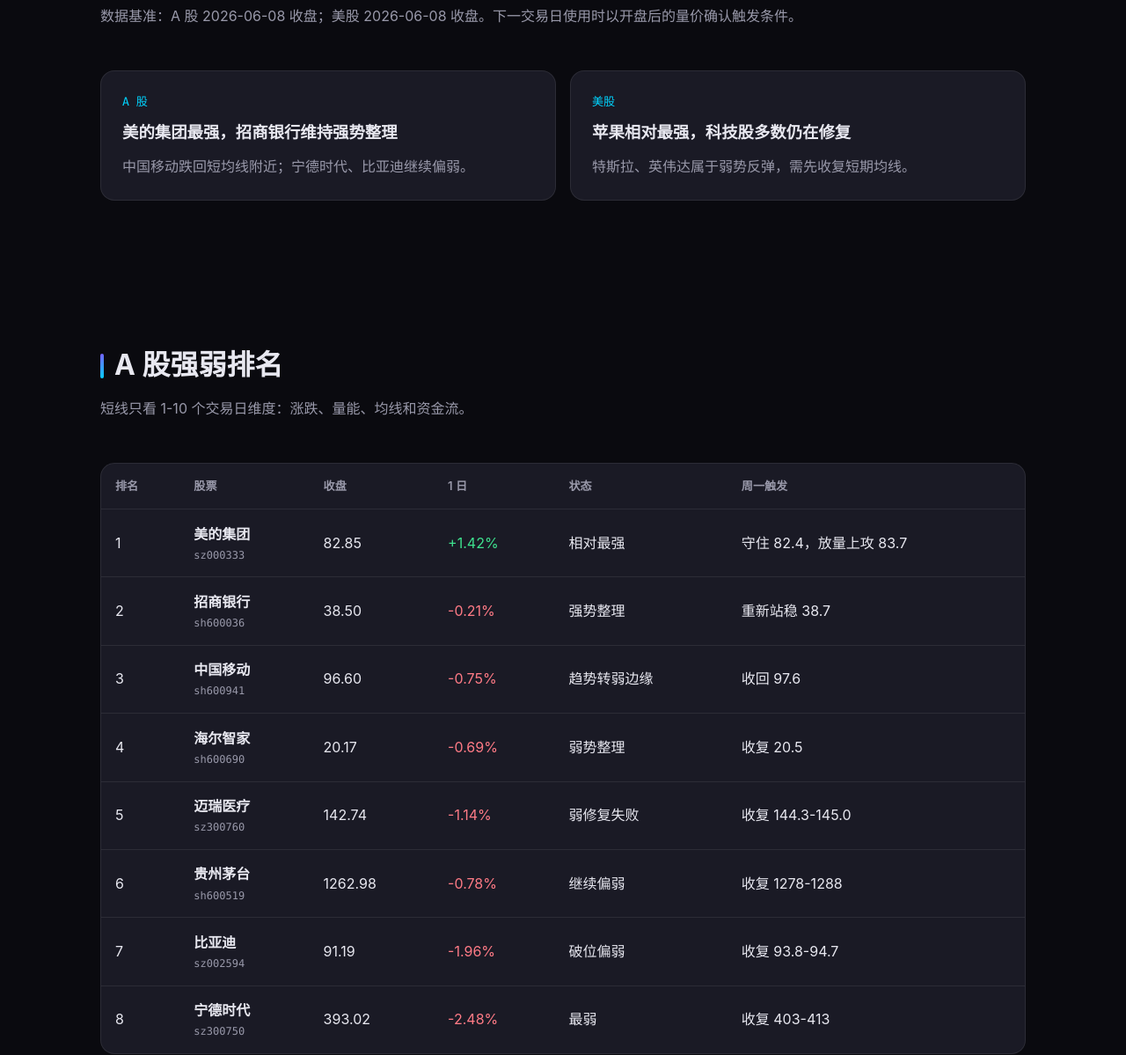
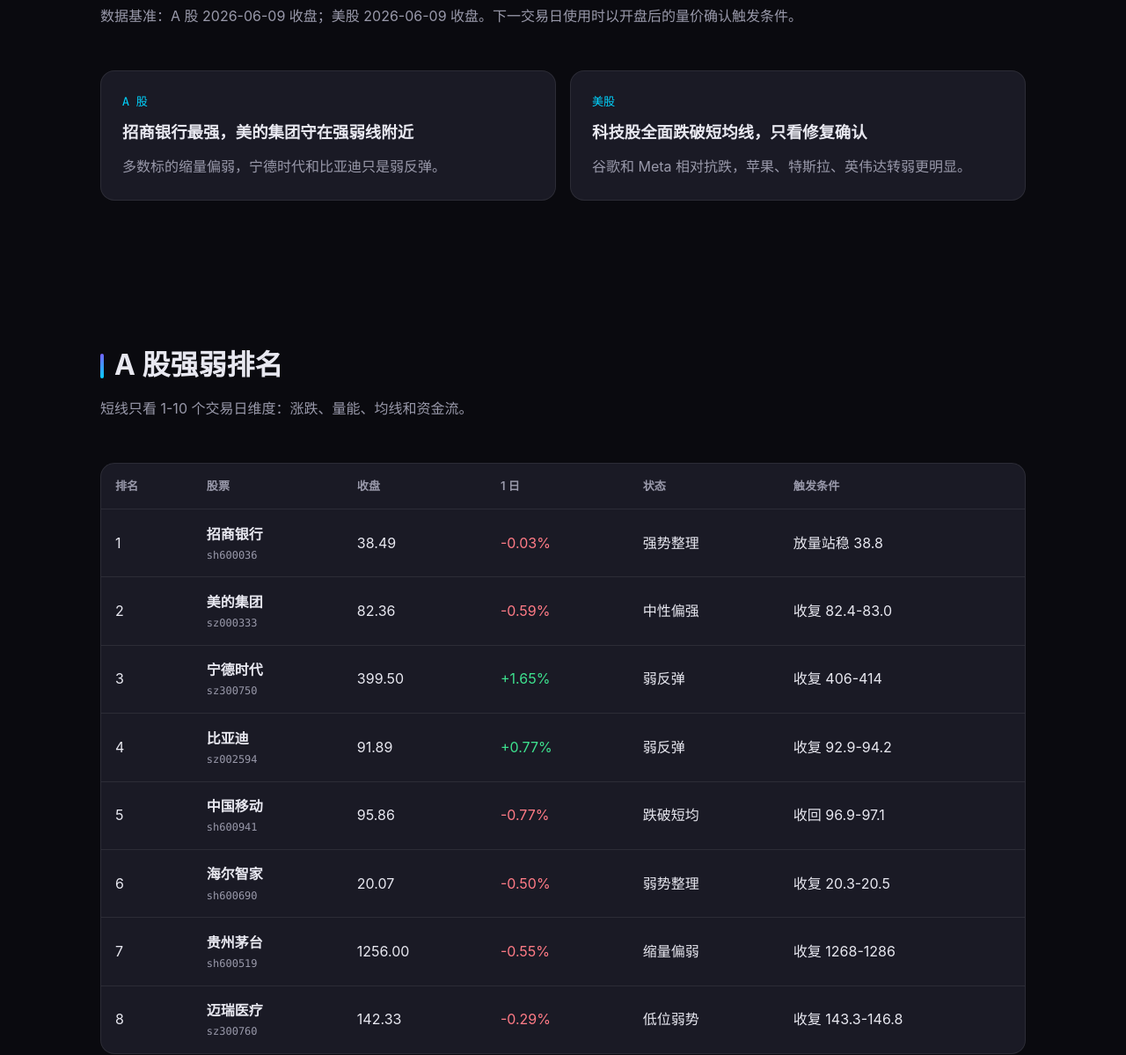
Before and after one commit to konghuari/konghuari.github.io, an Astro site: page /stocks in a window 1280 px wide. Shown: the part 489-1688 px from the top of the page at 88% size. Built offline with nearby package versions, Linux system fonts and the light colour scheme; Astro itself is replaced by a stand-in of ours.

Commit message:
Refresh daily short-term market watch

```diff
--- a/src/pages/stocks.astro
+++ b/src/pages/stocks.astro
@@ -2,28 +2,28 @@
 import BaseLayout from '../layouts/BaseLayout.astro';
 
 const aShareRows = [
-  { rank: 1, name: '美的集团', code: 'sz000333', close: '82.85', change: '+1.42%', state: '相对最强', trigger: '守住 82.4，放量上攻 83.7' },
-  { rank: 2, name: '招商银行', code: 'sh600036', close: '38.50', change: '-0.21%', state: '强势整理', trigger: '重新站稳 38.7' },
-  { rank: 3, name: '中国移动', code: 'sh600941', close: '96.60', change: '-0.75%', state: '趋势转弱边缘', trigger: '收回 97.6' },
-  { rank: 4, name: '海尔智家', code: 'sh600690', close: '20.17', change: '-0.69%', state: '弱势整理', trigger: '收复 20.5' },
-  { rank: 5, name: '迈瑞医疗', code: 'sz300760', close: '142.74', change: '-1.14%', state: '弱修复失败', trigger: '收复 144.3-145.0' },
-  { rank: 6, name: '贵州茅台', code: 'sh600519', close: '1262.98', change: '-0.78%', state: '继续偏弱', trigger: '收复 1278-1288' },
-  { rank: 7, name: '比亚迪', code: 'sz002594', close: '91.19', change: '-1.96%', state: '破位偏弱', trigger: '收复 93.8-94.7' },
-  { rank: 8, name: '宁德时代', code: 'sz300750', close: '393.02', change: '-2.48%', state: '最弱', trigger: '收复 403-413' },
+  { rank: 1, name: '招商银行', code: 'sh600036', close: '38.49', change: '-0.03%', state: '强势整理', trigger: '放量站稳 38.8' },
+  { rank: 2, name: '美的集团', code: 'sz000333', close: '82.36', change: '-0.59%', state: '中性偏强', trigger: '收复 82.4-83.0' },
+  { rank: 3, name: '宁德时代', code: 'sz300750', close: '399.50', change: '+1.65%', state: '弱反弹', trigger: '收复 406-414' },
+  { rank: 4, name: '比亚迪', code: 'sz002594', close: '91.89', change: '+0.77%', state: '弱反弹', trigger: '收复 92.9-94.2' },
+  { rank: 5, name: '中国移动', code: 'sh600941', close: '95.86', change: '-0.77%', state: '跌破短均', trigger: '收回 96.9-97.1' },
+  { rank: 6, name: '海尔智家', code: 'sh600690', close: '20.07', change: '-0.50%', state: '弱势整理', trigger: '收复 20.3-20.5' },
+  { rank: 7, name: '贵州茅台', code: 'sh600519', close: '1256.00', change: '-0.55%', state: '缩量偏弱', trigger: '收复 1268-1286' },
+  { rank: 8, name: '迈瑞医疗', code: 'sz300760', close: '142.33', change: '-0.29%', state: '低位弱势', trigger: '收复 143.3-146.8' },
 ];
 
 const usRows = [
-  { rank: 1, name: '苹果', code: 'usAAPL', close: '313.71', change: '+2.17%', state: '相对最强', trigger: '守住 311.5，冲击 315' },
-  { rank: 2, name: '特斯拉', code: 'usTSLA', close: '404.97', change: '+3.57%', state: '弱势反弹', trigger: '收复 412-423' },
-  { rank: 3, name: '英伟达', code: 'usNVDA', close: '208.76', change: '+1.78%', state: '弱反弹', trigger: '收复 214-215' },
-  { rank: 4, name: '亚马逊', code: 'usAMZN', close: '246.43', change: '+0.16%', state: '低位横盘', trigger: '收复 250.5' },
-  { rank: 5, name: '谷歌-A', code: 'usGOOGL', close: '362.11', change: '-1.77%', state: '偏弱', trigger: '收复 364.7-374.8' },
-  { rank: 6, name: '微软', code: 'usMSFT', close: '410.62', change: '-1.45%', state: '继续转弱', trigger: '收复 422-425' },
-  { rank: 7, name: 'Meta', code: 'usMETA', close: '587.95', change: '-0.51%', state: '大阴后低位', trigger: '收复 605-615' },
+  { rank: 1, name: '谷歌-A', code: 'usGOOGL', close: '361.20', change: '-0.58%', state: '相对抗跌', trigger: '收复 364.4-374.5' },
+  { rank: 2, name: 'Meta', code: 'usMETA', close: '586.85', change: '+0.25%', state: '低位企稳', trigger: '收复 605-614' },
+  { rank: 3, name: '亚马逊', code: 'usAMZN', close: '243.73', change: '-0.61%', state: '弱势横盘', trigger: '收复 250-259' },
+  { rank: 4, name: '英伟达', code: 'usNVDA', close: '201.72', change: '-3.32%', state: '跌破短均', trigger: '收复 212-214' },
+  { rank: 5, name: '微软', code: 'usMSFT', close: '401.63', change: '-2.46%', state: '继续转弱', trigger: '收复 421-423' },
+  { rank: 6, name: '苹果', code: 'usAAPL', close: '289.59', change: '-3.96%', state: '转弱破位', trigger: '收复 304-308' },
+  { rank: 7, name: '特斯拉', code: 'usTSLA', close: '389.46', change: '-4.77%', state: '最弱', trigger: '收复 409-421' },
 ];
 
 const dataCommands = [
-  'westock-data kline ... --period day --limit 12',
+  'westock-data kline ... --period day --limit 25',
   'westock-data technical ... --group ma,macd,rsi,kdj',
   'westock-data asfund ...',
 ];
@@ -44,17 +44,17 @@
   <section>
     <div class="container">
       <h2 class="section-title">最新短期观察</h2>
-      <p class="section-sub">数据基准：A 股 2026-06-08 收盘；美股 2026-06-08 收盘。下一交易日使用时以开盘后的量价确认触发条件。</p>
+      <p class="section-sub">数据基准：A 股 2026-06-09 收盘；美股 2026-06-09 收盘。下一交易日使用时以开盘后的量价确认触发条件。</p>
       <div class="market-summary">
         <article>
           <span>A 股</span>
-          <strong>美的集团最强，招商银行维持强势整理</strong>
-          <p>中国移动跌回短均线附近；宁德时代、比亚迪继续偏弱。</p>
+          <strong>招商银行最强，美的集团守在强弱线附近</strong>
+          <p>多数标的缩量偏弱，宁德时代和比亚迪只是弱反弹。</p>
         </article>
         <article>
           <span>美股</span>
-          <strong>苹果相对最强，科技股多数仍在修复</strong>
-          <p>特斯拉、英伟达属于弱势反弹，需先收复短期均线。</p>
+          <strong>科技股全面跌破短均线，只看修复确认</strong>
+          <p>谷歌和 Meta 相对抗跌，苹果、特斯拉、英伟达转弱更明显。</p>
         </article>
       </div>
     </div>
@@ -73,7 +73,7 @@
               <th>收盘</th>
               <th>1 日</th>
               <th>状态</th>
-              <th>周一触发</th>
+              <th>触发条件</th>
             </tr>
           </thead>
           <tbody>
```
